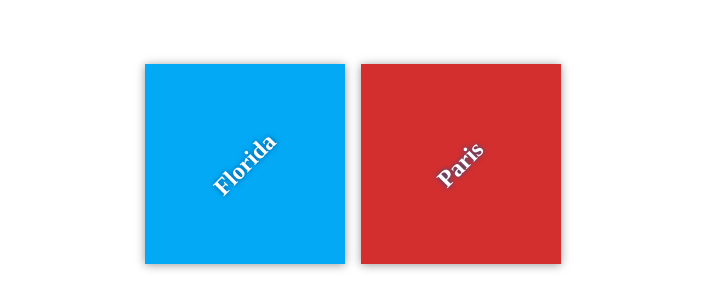
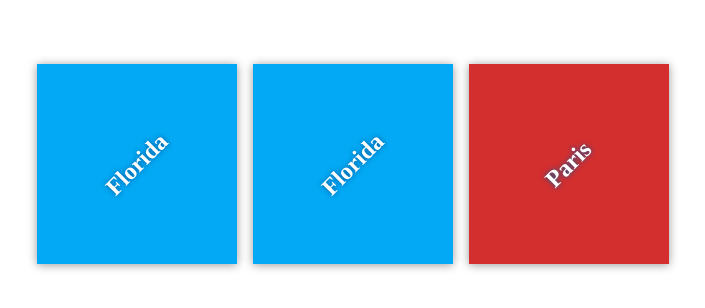
Before and after one commit to momohasan86/my-travel-plans, a plain HTML site: page index.html in a window 1280 px wide. Shown: the part 236-544 px from the top of the page, without its empty margins (287-992 px from the left). Drawn offline with Linux system fonts and the light colour scheme; files that its build step writes are made by us from their sources.

Commit message:
Add starting destinations

```diff
--- a/index.html
+++ b/index.html
@@ -14,6 +14,10 @@
                 <h2>Florida</h2>
             </div>
 
+            <div class="destination" id="Melbourne">
+                <h2>Florida</h2>
+            </div>
+
             <div class="destination" id="paris">
                 <h2>Paris</h2>
             </div>
```
